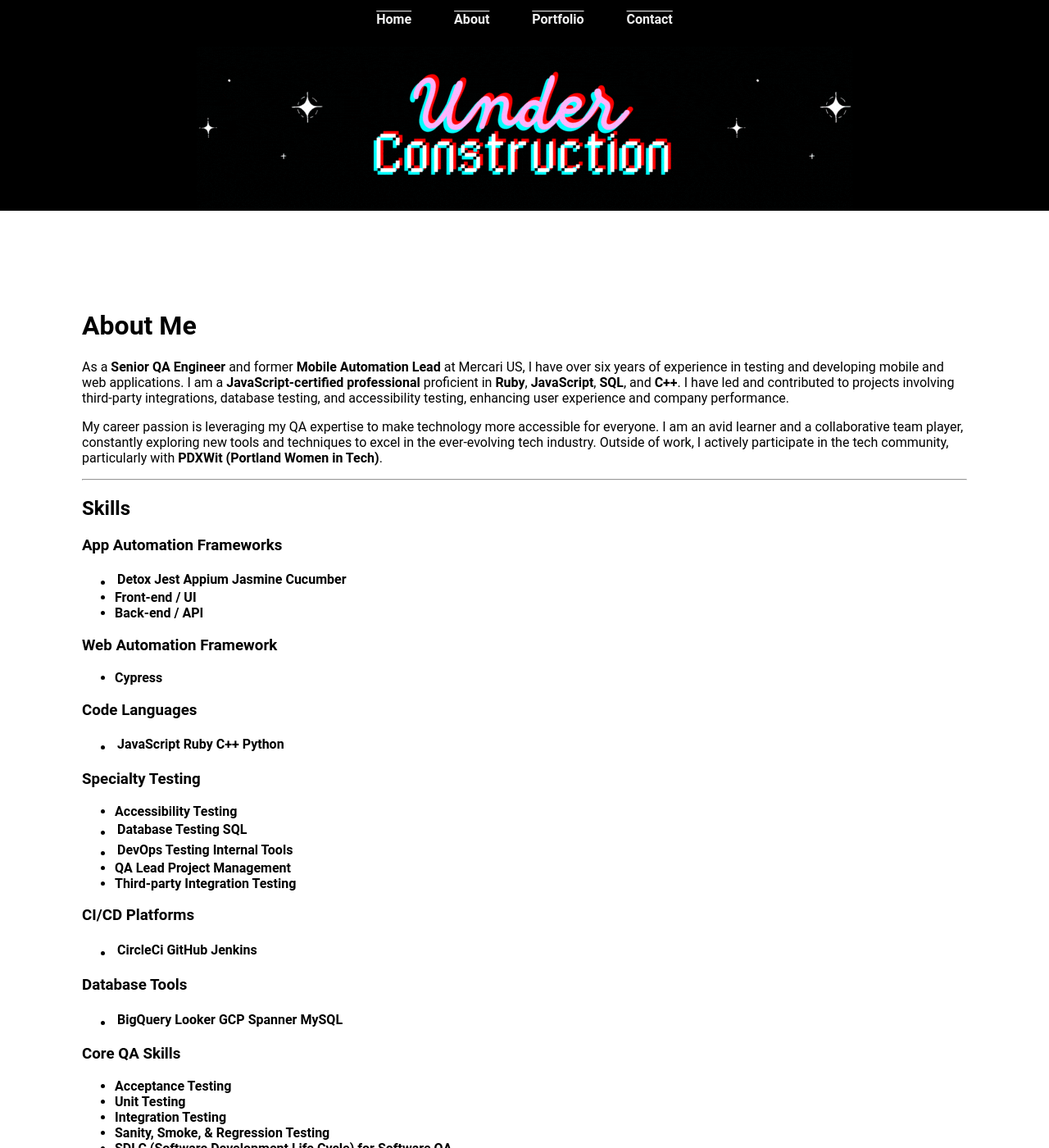
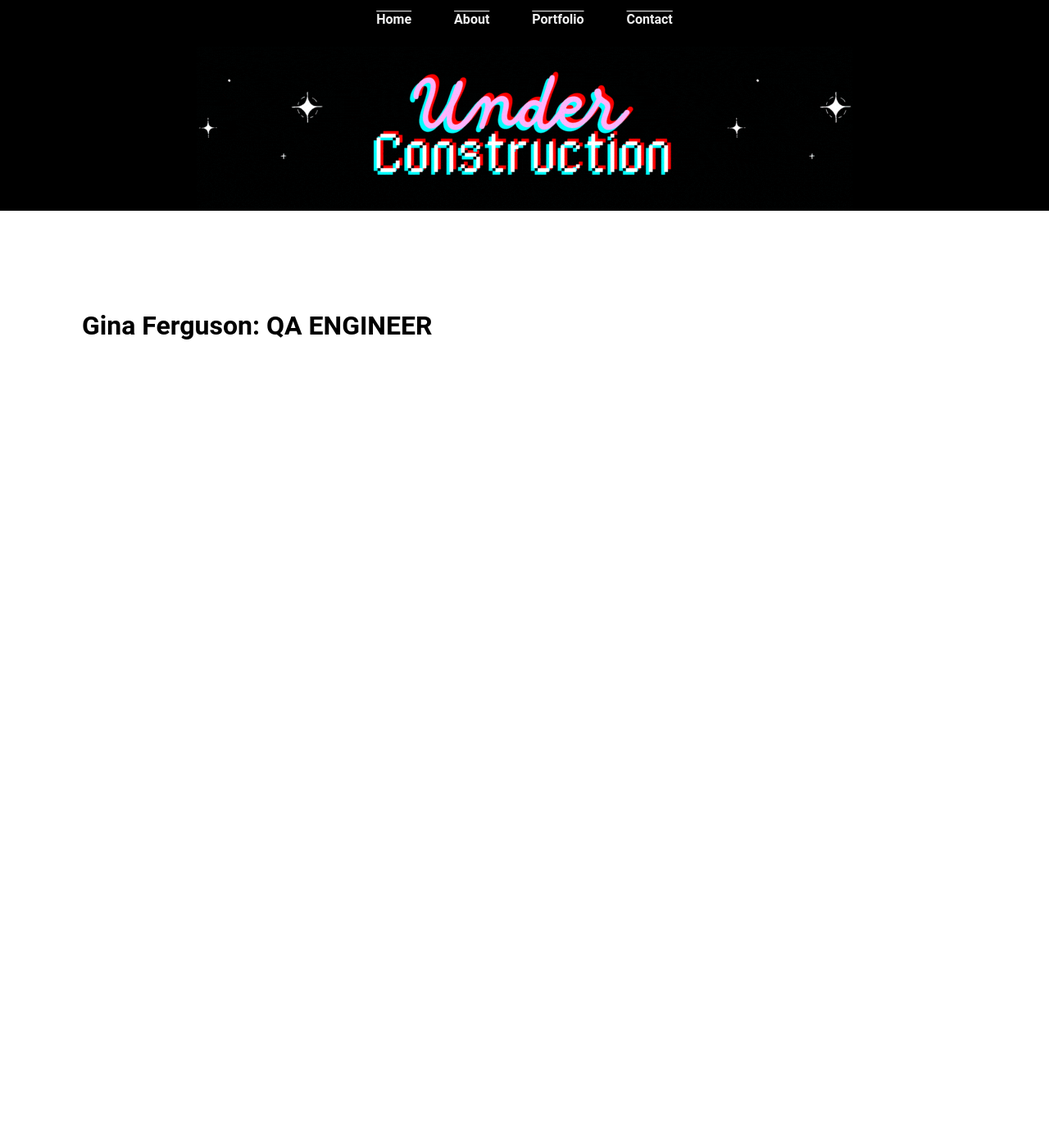
Before and after one commit to gfergusonQA/ginaqa.github.io, a Jekyll site: the page built from index.md, in a window 1280 px wide and 1400 px high. Shown: the whole window at 82% size. Built offline with Jekyll 4.4.1, drawn with Linux system fonts in a browser that asks for light colours; some of the changed text lies outside the part shown.

Commit message:
Move about me to about me from index

```diff
--- a/index.md
+++ b/index.md
@@ -3,76 +3,4 @@
 title: Home
 ---
 
-# About Me
-
-As a **Senior QA Engineer** and former **Mobile Automation Lead** at Mercari US, I have over six years of experience in testing and developing mobile and web applications. I am a **JavaScript-certified professional** proficient in **Ruby**, **JavaScript**, **SQL**, and **C++**. I have led and contributed to projects involving third-party integrations, database testing, and accessibility testing, enhancing user experience and company performance.
-
-My career passion is leveraging my QA expertise to make technology more accessible for everyone. I am an avid learner and a collaborative team player, constantly exploring new tools and techniques to excel in the ever-evolving tech industry. Outside of work, I actively participate in the tech community, particularly with **PDXWit (Portland Women in Tech)**.
-
----
-
-## Skills
-
-### App Automation Frameworks
-- **Detox** | **Jest** | **Appium** | **Jasmine** | **Cucumber**
-- **Front-end / UI**
-- **Back-end / API**
-
-### Web Automation Framework
-- **Cypress**
-
-### Code Languages
-- **JavaScript** | **Ruby** | **C++** | **Python**
-
-### Specialty Testing
-- **Accessibility Testing**
-- **Database Testing** | **SQL**
-- **DevOps Testing** | **Internal Tools**
-- **QA Lead Project Management**
-- **Third-party Integration Testing**
-
-### CI/CD Platforms
-- **CircleCi** | **GitHub** | **Jenkins**
-
-### Database Tools
-- **BigQuery** | **Looker** | **GCP** | **Spanner** | **MySQL**
-
-### Core QA Skills
-- **Acceptance Testing**
-- **Unit Testing**
-- **Integration Testing**
-- **Sanity, Smoke, & Regression Testing**
-- **SDLC (Software Development Life Cycle) for Software QA**
-- **Agile Methodology**
-- **Test Plan Writing**
-- **Test Case Writing**
-- **BDD (Behavior-Driven Development)**
-- **RCA (Root Cause Analysis)**
-- **A/B Testing**
-- **Ad Hoc Testing**
-- **Bug Backlog Maintenance**
-- **Manual Web, App, & Mobile Web Testing**
-
-### Package Managers
-- **Yarn** | **NPM** | **NodeJS** | **NVM**
-
-### QA / Dev Tools
-- **XCode** | **Android Studio**
-- **Git** | **Shell** | **Command Line**
-- **Jira** | **Confluence** | **Atlassian**
-- **CRM Braze**
-- **SSH Keys**
-- **Kubernetes** | **Kubectl**
-- **cURL Commands**
-- **TestRail Test Management**
-- **Figma Design Application**
-- **LaunchDarkly**
-- **Payment Infrastructure Testing Tools**: **Sift Science**, **Adyen**, **BrainTree**
-
-### Customer Support Tools
-- **Zendesk** | **ZenDesk Talk**
-- **AskNicely** | **GoodData CSAT**
-- **Phone and Ticket Troubleshooting**
-
-### Learning Platforms
-- **Udemy** | **CodeCademy** | **LinkedIn Learning**
+# Gina Ferguson: QA ENGINEER
```
Also changed, not shown: about.md (+3 -0 lines).
